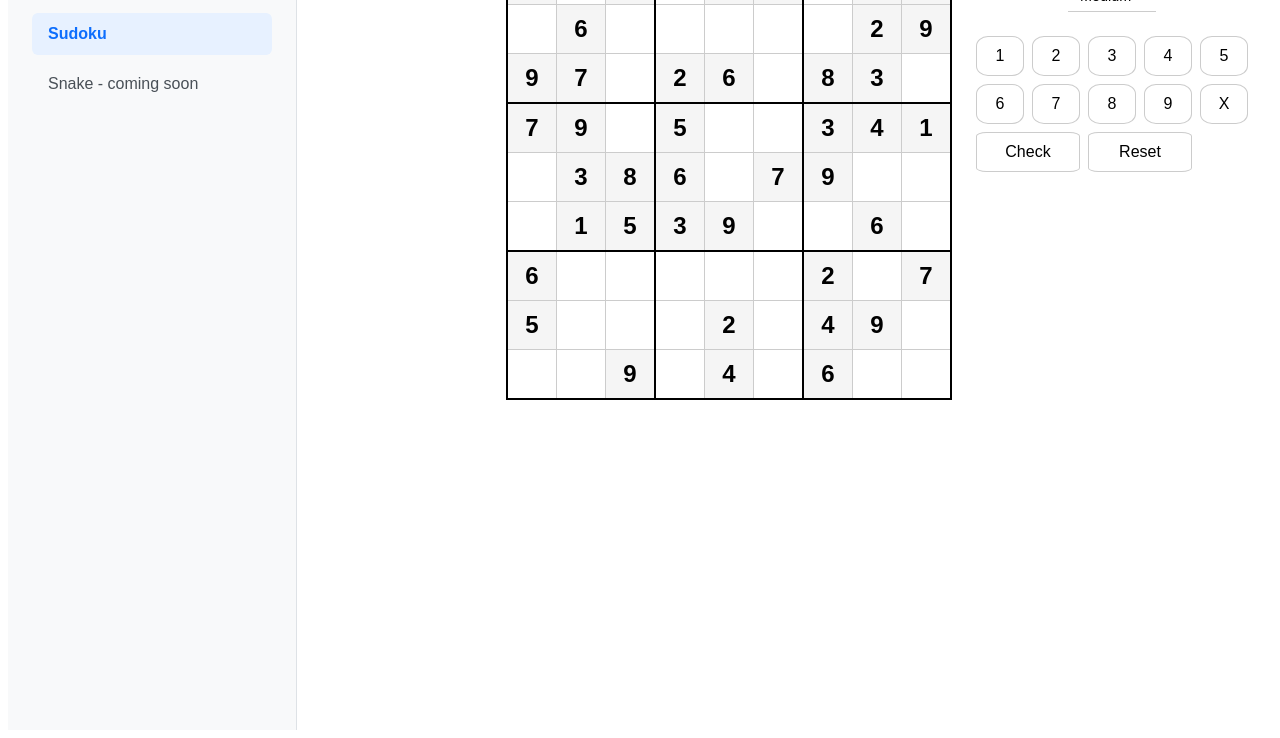
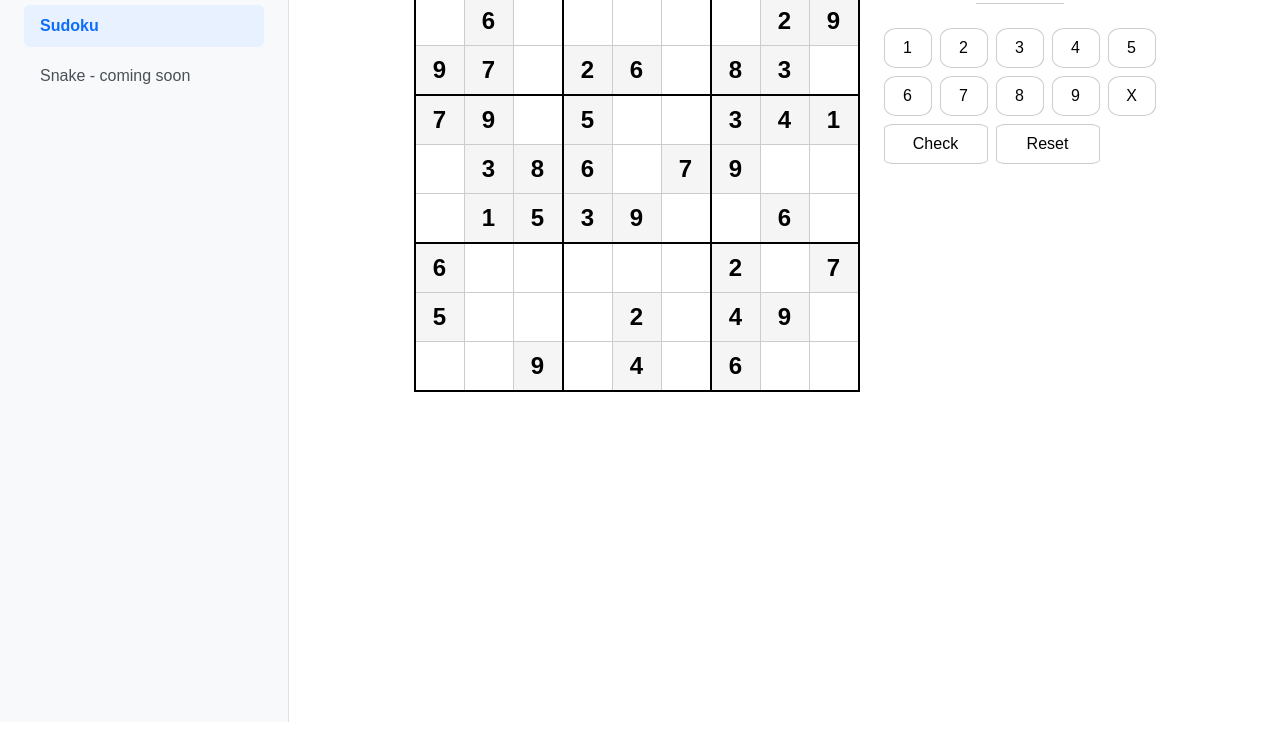
Before and after one commit to kk3418/games, a website built with Vite: page index.html in a window 1280 px wide. Shown: the part 78-816 px from the top of the page. Built offline with nearby package versions, Linux system fonts and the light colour scheme.

Commit message:
fix: sudoku layout

```diff
--- a/src/games/sudoku/sudoku.css
+++ b/src/games/sudoku/sudoku.css
@@ -6,20 +6,13 @@
   width: 100%;
   box-sizing: border-box;
   padding: 1.5rem;
-  display: grid;
-  grid-template-columns: 1fr auto 1fr;
-  column-gap: 1.5rem;
-  align-items: start;
-}
-
-.sudoku-wrap {
-  grid-column: 2;
-  justify-self: center;
+  display: flex;
+  flex-wrap: wrap;
+  justify-content: center;
+  gap: 1.5rem;
 }
 
 .side {
-  grid-column: 3;
-  justify-self: start;
   display: flex;
   flex-direction: column;
   gap: 0.5rem;
@@ -191,11 +184,6 @@ dialog#endgame-dialog::backdrop {
     grid-template-columns: 1fr;
     grid-template-rows: auto auto auto;
     justify-items: center;
-    row-gap: 0.75rem;
-  }
-
-  .side {
-    display: contents;
   }
 
   .difficulty {
--- a/src/styles/main.css
+++ b/src/styles/main.css
@@ -1,4 +1,8 @@
 /* Layout Styles */
+body {
+  margin: 0;
+}
+
 #main {
   display: flex;
   height: 100vh;
```
